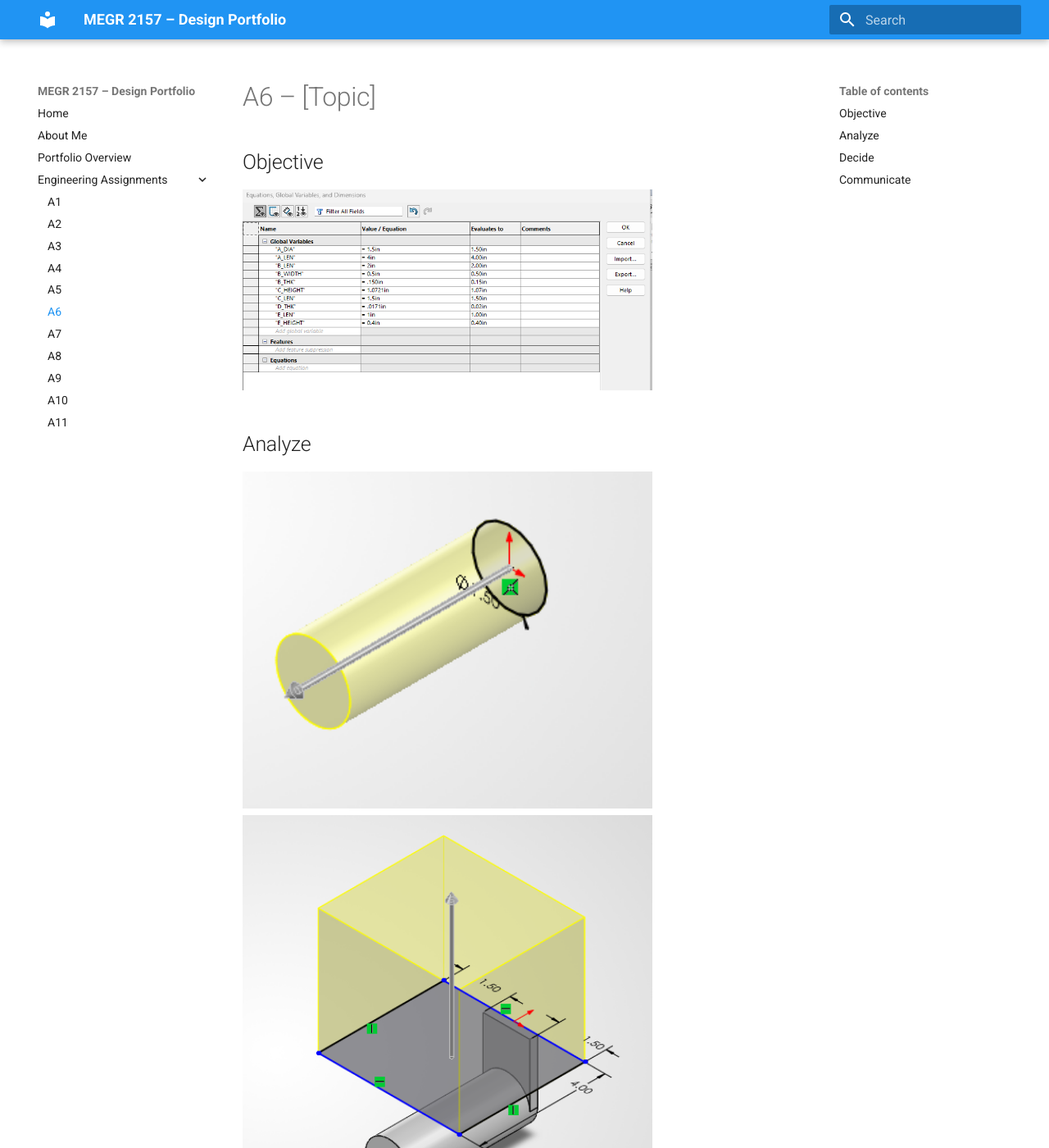
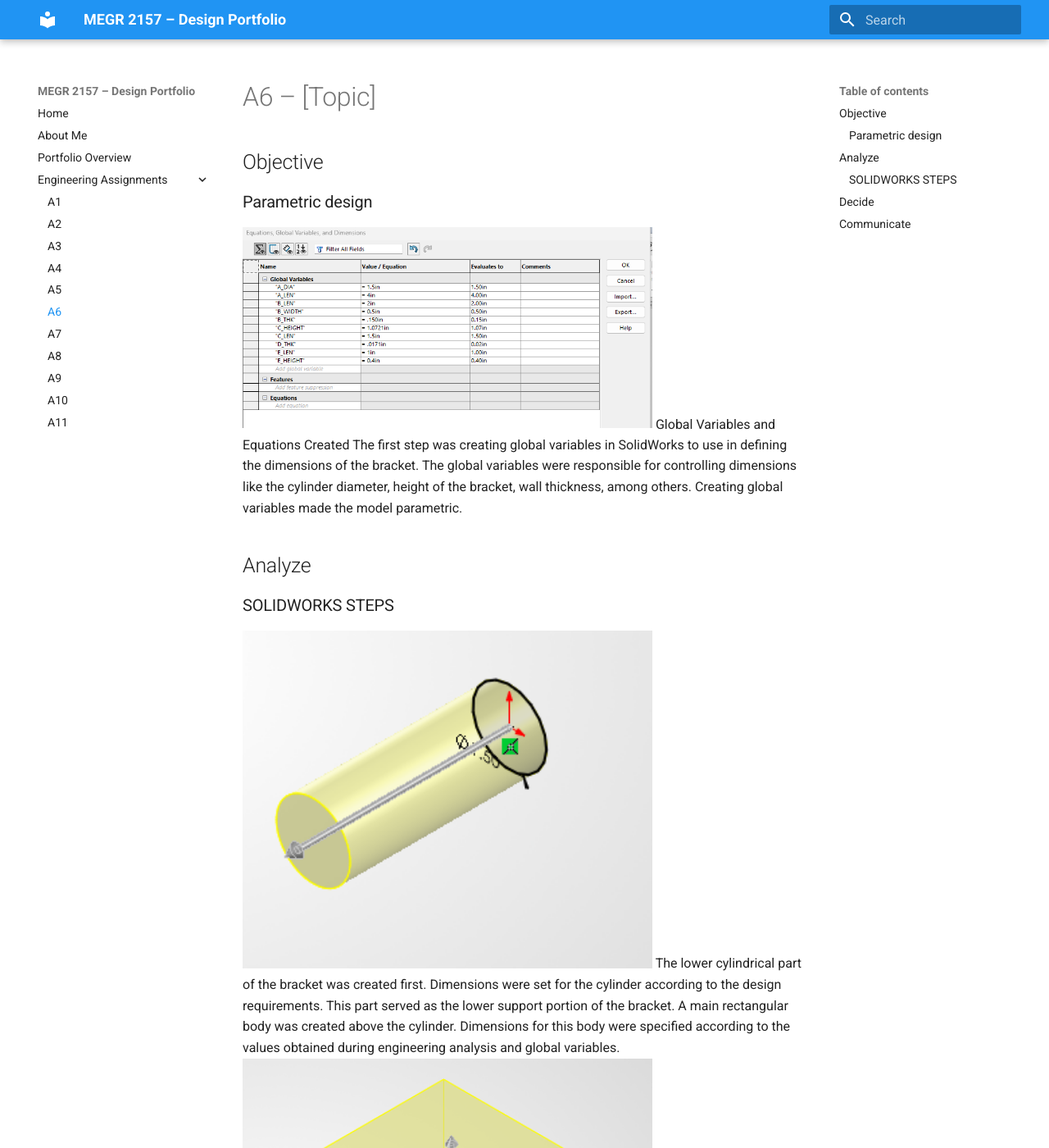
Before and after one commit to ncenatus/design-project-portfolio, an MkDocs documentation site: the page built from docs/assignments/A06/index.md, in a window 1280 px wide and 1400 px high. Shown: the whole window at 82% size. Built offline with MkDocs 1.6.1 and Material for MkDocs 9.7.7, drawn with Linux system fonts in a browser that asks for light colours.

Commit message:
Update index.md

```diff
--- a/docs/assignments/A06/index.md
+++ b/docs/assignments/A06/index.md
@@ -1,10 +1,16 @@
 # A6 – [Topic]
 
 ## Objective
+###Parametric design
 <img src="C_1.png" width="500">
+Global Variables and Equations Created
+The first step was creating global variables in SolidWorks to use in defining the dimensions of the bracket. The global variables were responsible for controlling dimensions like the cylinder diameter, height of the bracket, wall thickness, among others. Creating global variables made the model parametric.
 
 ## Analyze
+### SOLIDWORKS STEPS
 <img src="C_2.png" width="500">
+The lower cylindrical part of the bracket was created first. Dimensions were set for the cylinder according to the design requirements. This part served as the lower support portion of the bracket.
+A main rectangular body was created above the cylinder. Dimensions for this body were specified according to the values obtained during engineering analysis and global variables.
 <img src="C_3.png" width="500">
 <img src="C_4.png" width="500">
 <img src="C_5.png" width="500">
```
